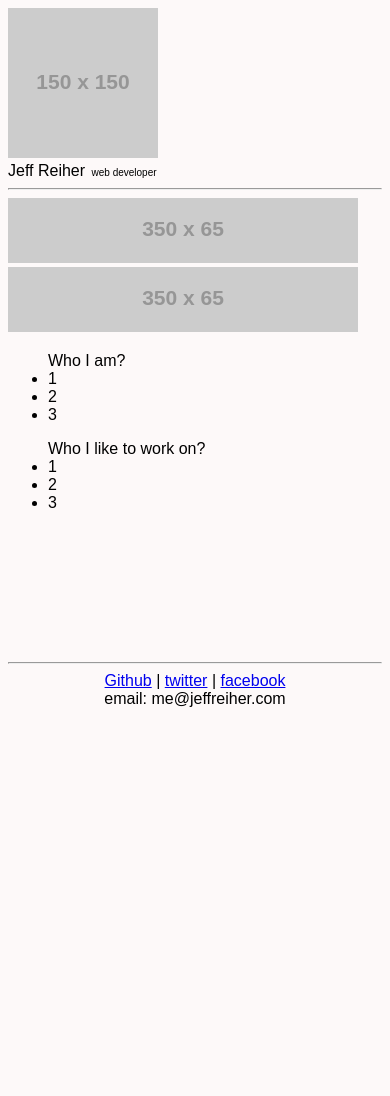
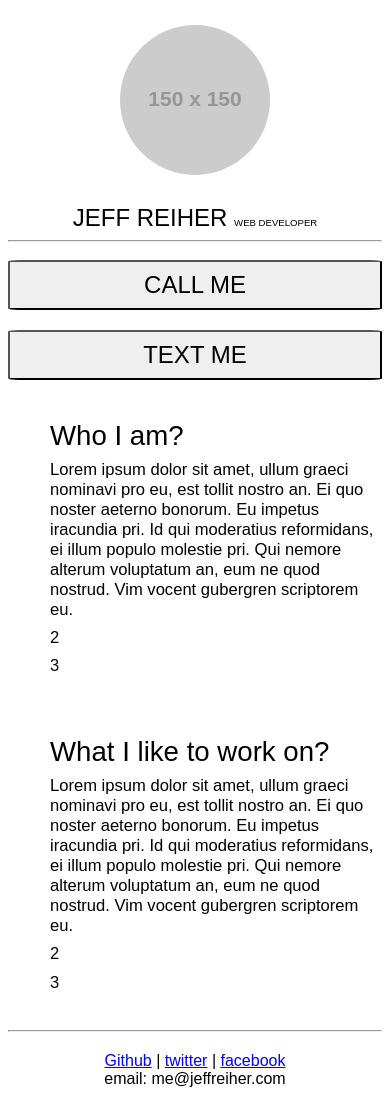
Before and after one commit to jreiher2003/jeffreiher, a Flask app: page /me in a window 390 px wide. Before the commit the page ends 707 px from the top, so only its background shows below. Run offline with Flask 2, Linux system fonts and the light colour scheme; grey boxes labelled with a size stand in for pictures from a placeholder-image service; some libraries are stand-ins or nearby versions.

Commit message:
mobile styles for mostly_fluid layout

```diff
--- a/app/static/front.css
+++ b/app/static/front.css
@@ -1,147 +1,61 @@
-* {
-    /*border: 1px solid red !important;*/
+body {
+    font-family: sans-serif;
+    font-size: 1em;
 }
+.profile {
+    text-align: center;
+    margin-top: 25px;
+    margin-bottom: 25px;
+}
+.profile img {
+    border-radius: 50%;
+}
+.name {
+    font-size: 1.5em;
+    text-align: center;
+    width: 100%;
+    text-transform: uppercase;
+}
+.wd {
+    font-size: .4em;
+    text-transform: uppercase;
+}
+.click-to-call, .click-to-text {
+    width: 100%;
+    text-align: center;
 
-* {
-    -webkit-box-sizing: border-box;
-    -moz-box-sizing: border-box;
-    -ms-box-sizing: border-box;
-    box-sizing: border-box;
 }
-
-.grid {
-    margin: 0 auto;
-    max-width: 1200px;
+.click-to-call button, .click-to-text button {
+    width: 100%;
+    height: 50px;
+    margin-bottom: 10px;
+    margin-top: 10px;
+    border-radius: 3%;
+    font-size: 1.5em;
+    text-transform: uppercase;
+}
+.content {
+    font-size: 1.2em;
+    /*text-align: center;*/
     width: 100%;
 }
-
-.row {
-    width: 100%;
-    margin-bottom: 10px;
-    display: flex;
-}
-
-.col-1 {
-    width: 8.33%;
-}
-
-.col-2 {
-    width: 16.66%;
-}
-
-.col-3 {
-    width: 25%;
-}
-
-.col-4 {
-    width: 33.33%;
-}
-
-.col-5 {
-    width: 41.66%;
-}
-
-.col-6 {
-    width: 50%;
-}
-
-.col-7 {
-    width: 58.33%;
-}
-
-.col-8 {
-    width: 66.66%;
-}
-
-.col-9 {
-    width: 75%;
-}
-
-.col-10 {
-    width: 83.33%;
-}
-
-.col-11 {
-    width: 91.66%;
-}
-
-.col-12 {
+.info {
+    font-size: 1.2em;
+    text-align: left;
+    padding: 2px;
     width: 100%;
 }
-
-body {
-
+.info ul {
+    font-size: 1.2em;
+    list-style-type: none;
 }
-
-.fronts{
-    margin-top: 115px;
-    font-size: 40px;
+.info ul li {
+    font-size: .6em;
+    margin-top: .5em;
 }
-
-span {
-    font-size: x-small;
-    padding: 2px;
-}
-
-.click-to-text {
-    /*margin-left: 490px;*/
-}
-
-.info {
-
-}
-
 .footer {
-    margin-top: 150px;
     text-align: center;
 }
-
-/*  tag line becasue with make you perfect*/
-
-body{
-  background: #FDF9F9;
-  font-family: Arial, "Helvetica Neue", Helvetica, sans-serif;
-  color:#000;
+.footer hr {
+    margin-bottom: 20px;
 }
-.tagline {
-  /*margin-top: 100px;*/
-  text-align: center;
-  font-size: 1em;
-}
-.change-container {
-  position: relative;
-  display: inline-block;
-  width:200px;
-  border-bottom:1px solid red;
-  margin-bottom:-10px;
-}
-.changing {
-  position:absolute;
-  overflow:hidden;
-  display: inline-block;
-  color:red;
-  width:100%;
-  left:0;
-  bottom:0;
-  height:0;
-  opacity:0;
-  text-rendering:optimizeLegibility;
-  animation : revealNextWord 8s ease-in-out infinite;
-}
-
-.changing:nth-child(2) {
-  animation-delay:2s;
-}
-.changing:nth-child(3) {
-  animation-delay:4s;
-}
-.changing:nth-child(4) {
-  animation-delay:6s;
-}
-
-@keyframes revealNextWord {
-    0% { opacity: .3; height: 0; }
-    10% { opacity: 1; height: 1.2em; }
-    20% { opacity: 1; height: 1.2em; }
-    28% { opacity: 0; height:2em;}
-    100% { opacity: 0; }
--- a/app/templates/front.html
+++ b/app/templates/front.html
@@ -9,46 +9,37 @@
 <body>
 
 
-			<div>
+			<div class="profile">
 			<img src="http://placehold.it/150x150">
 			</div>
-			<div>Jeff Reiher <span>web developer</span></div>
+			<div class="name">Jeff Reiher <span class="wd">web developer</span></div>
 
-			<div>
-				<!--  <h1 class="tagline">... because
-				  <span class="change-container">
-				    <span class="changing">exercises</span>
-				    <span class="changing">practice</span>
-				    <span class="changing">mentoring</span>
-				    <span class="changing">iterations</span>
-				  </span>
-				  will make you perfect</h1> -->
-			</div>
+
 		<div>
 		<hr>
 		</div>
 
 			<div class="click-to-call">
-				<img src="http://placehold.it/350x65">
+				<button>call me</button>
 			</div>
 			<div class="click-to-text">
-				<img src="http://placehold.it/350x65">
+				<button>text me</button>
 			</div>
 
 
 
-		<div>
+		<div class="content">
 			<div class="info">
 				<ul>Who I am?
-					<li>1</li>
+					<li>Lorem ipsum dolor sit amet, ullum graeci nominavi pro eu, est tollit nostro an. Ei quo noster aeterno bonorum. Eu impetus iracundia pri. Id qui moderatius reformidans, ei illum populo molestie pri. Qui nemore alterum voluptatum an, eum ne quod nostrud. Vim vocent gubergren scriptorem eu.</li>
 					<li>2</li>
 					<li>3</li>
 				</ul>
 			</div>
 
 			<div class="info">
-				<ul>Who I like to work on?
-					<li>1</li>
+				<ul>What I like to work on?
+					<li>Lorem ipsum dolor sit amet, ullum graeci nominavi pro eu, est tollit nostro an. Ei quo noster aeterno bonorum. Eu impetus iracundia pri. Id qui moderatius reformidans, ei illum populo molestie pri. Qui nemore alterum voluptatum an, eum ne quod nostrud. Vim vocent gubergren scriptorem eu.</li>
 					<li>2</li>
 					<li>3</li>
 				</ul>
```
